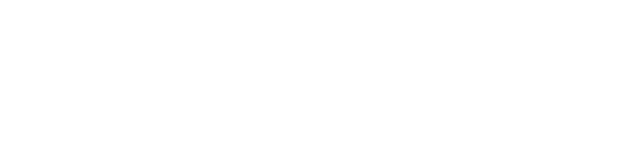
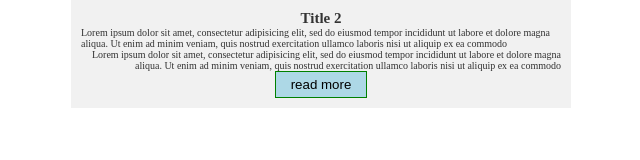
Before and after one commit to jutuli/Day05-PseudoElements-Backgrounds-Ids, a plain HTML site: page Class:ID/index.html in a window 1280 px wide. Shown: the whole page, without its empty margins (319-959 px from the left). Drawn offline with Linux system fonts and the light colour scheme.

Commit message:
Class/ID Task

```diff
--- a/Class:ID/assets/css/style.css
+++ b/Class:ID/assets/css/style.css
@@ -0,0 +1,36 @@
+* {
+  margin: 0;
+  padding: 0;
+  box-sizing: border-box;
+}
+
+html {
+  font-family: "Times New Roman", Times, serif;
+  font-size: 10px;
+}
+
+body {
+  text-align: center;
+}
+
+#layout {
+  background-color: #f1f1f1;
+  color: #333;
+  width: 500px;
+  padding: 10px;
+  margin: 0 auto;
+}
+
+.left {
+  text-align: left;
+}
+
+.right {
+  text-align: right;
+}
+
+button {
+  background-color: lightblue;
+  padding: 5px 15px;
+  border: 1px solid green;
+}
--- a/Class:ID/index.html
+++ b/Class:ID/index.html
@@ -3,8 +3,25 @@
   <head>
     <meta charset="UTF-8" />
     <meta name="viewport" content="width=device-width, initial-scale=1.0" />
-    <title>Document</title>
+    <title>Class/ID Task</title>
     <link rel="stylesheet" href="assets/css/style.css" />
   </head>
-  <body></body>
+  <body>
+    <section id="layout">
+      <h2>Title 2</h2>
+      <p class="left">
+        Lorem ipsum dolor sit amet, consectetur adipisicing elit, sed do eiusmod
+        tempor incididunt ut labore et dolore magna aliqua. Ut enim ad minim
+        veniam, quis nostrud exercitation ullamco laboris nisi ut aliquip ex ea
+        commodo
+      </p>
+      <p class="right">
+        Lorem ipsum dolor sit amet, consectetur adipisicing elit, sed do eiusmod
+        tempor incididunt ut labore et dolore magna aliqua. Ut enim ad minim
+        veniam, quis nostrud exercitation ullamco laboris nisi ut aliquip ex ea
+        commodo
+      </p>
+      <button>read more</button>
+    </section>
+  </body>
 </html>
```
